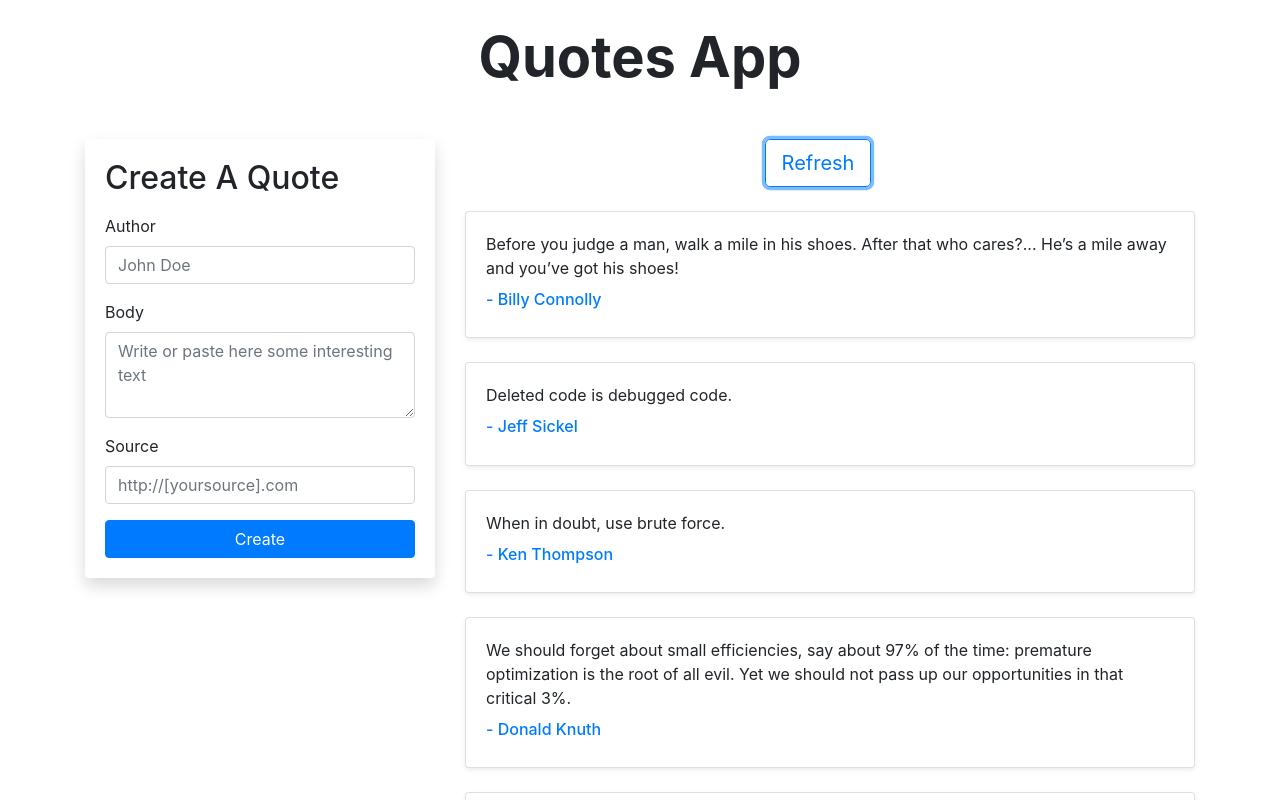
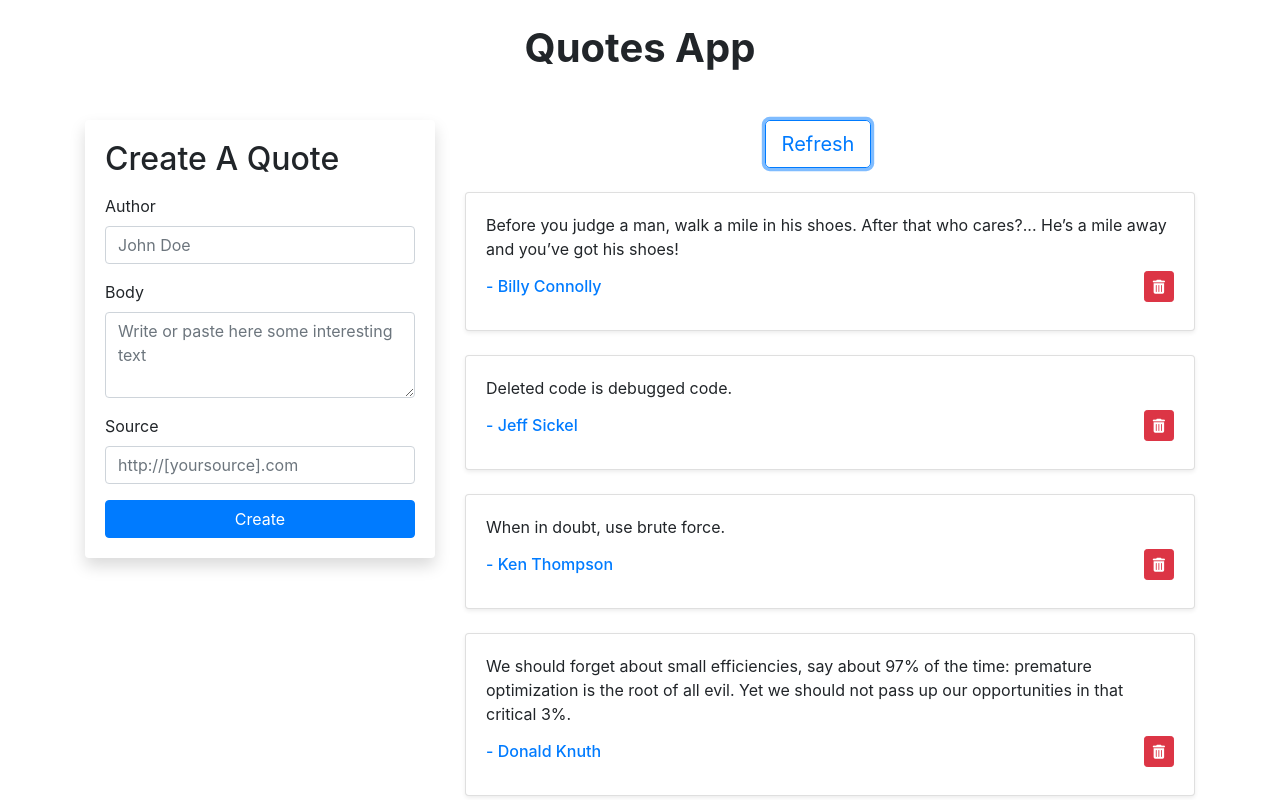
Before and after one commit to njokdan/react-quotes-app, a React (Create React App) app: page / in a window 1280 px wide. Both pictures are taken after a click on the button "List Quotes". Shown: the top 800 px of the page. Built offline with nearby package versions, Linux system fonts and the light colour scheme; data requests are answered from the project's data file.

Commit message:
Setup delelet quote operation

```diff
--- a/public/index.html
+++ b/public/index.html
@@ -24,6 +24,7 @@
       work correctly both with client-side routing and a non-root public URL.
       Learn how to configure a non-root public URL by running `npm run build`.
     -->
+    <script src="https://kit.fontawesome.com/b0bdae6d11.js"></script>
     <title>CCN Quotes</title>
   </head>
   <body>
--- a/src/App.js
+++ b/src/App.js
@@ -33,7 +33,6 @@ function App() {
         }
       };
       await axios.post('http://localhost:3001/quotes', formData, config);
-      getQuotes();
     } catch (error) {
       console.log(error);
     }
@@ -42,10 +41,24 @@ function App() {
   // EDIT:::quote
 
   // DELETE:::quote
+  const deleteQuote = async id => {
+    try {
+      await axios.delete(`http://localhost:3001/quotes/${id}`);
+    } catch (error) {
+      console.log(error);
+    }
+  };
 
   return (
     <QuoteProvider
-      value={{ quotes, getQuotes, createQuote, loading, setLoading }}>
+      value={{
+        quotes,
+        getQuotes,
+        createQuote,
+        deleteQuote,
+        loading,
+        setLoading
+      }}>
       <Dashboard />
     </QuoteProvider>
   );
--- a/src/components/CreateQuote.js
+++ b/src/components/CreateQuote.js
@@ -4,7 +4,9 @@ import { Card, Form, Button, Spinner } from 'react-bootstrap';
 import QuoteContext from '../context';
 
 const CreateQuote = () => {
-  const { createQuote, loading, setLoading } = useContext(QuoteContext);
+  const { createQuote, getQuotes, loading, setLoading } = useContext(
+    QuoteContext
+  );
   const [formData, setFormData] = useState({
     author: '',
     body: '',
@@ -21,6 +23,7 @@ const CreateQuote = () => {
       setLoading(false);
       createQuote(formData);
       setFormData({ author: '', body: '', source: '' });
+      getQuotes();
     }, 400);
   };
 
--- a/src/components/QuoteList/QuoteList.js
+++ b/src/components/QuoteList/QuoteList.js
@@ -1,4 +1,4 @@
-import React, { useState, useContext } from 'react';
+import React, { useContext } from 'react';
 import { Card, Button, Spinner, Image } from 'react-bootstrap';
 
 import QuoteContext from '../../context';
@@ -8,7 +8,7 @@ import quoteListStyles from './quoteList.module.scss';
 const { quoteCard } = quoteListStyles;
 
 const QuoteList = () => {
-  const { quotes, getQuotes } = useContext(QuoteContext);
+  const { quotes, getQuotes, deleteQuote } = useContext(QuoteContext);
   const { loading, setLoading } = useContext(QuoteContext);
 
   const handleGetQuotes = () => {
@@ -16,7 +16,14 @@ const QuoteList = () => {
     setTimeout(() => {
       setLoading(false);
       getQuotes();
-    }, 700);
+    }, 500);
+  };
+
+  const handleDeleteQuote = id => {
+    if (window.confirm('Are you sure that you want to delete this quote?')) {
+      deleteQuote(id);
+      getQuotes();
+    }
   };
 
   return (
@@ -50,13 +57,19 @@ const QuoteList = () => {
           <Card className={`${quoteCard}`} key={quote.id}>
             <Card.Body>
               <Card.Text>{quote.body}</Card.Text>
-              <Card.Subtitle className='mb-2 text-muted'>
+              <Card.Subtitle className='d-flex align-items-center justify-content-between mb-2 text-muted'>
                 <Card.Link
                   href={`${quote.source}`}
                   target='_blank'
                   rel='noopener noreferrer'>
                   - {quote.author}
                 </Card.Link>
+                <Button
+                  size='sm'
+                  variant='danger'
+                  onClick={() => handleDeleteQuote(quote.id)}>
+                  <i class='fas fa-trash-alt'></i>
+                </Button>
               </Card.Subtitle>
             </Card.Body>
           </Card>
--- a/src/components/Title.js
+++ b/src/components/Title.js
@@ -5,7 +5,7 @@ const Title = () => (
   <Row>
     <Col xs='12'>
       <section className='pt-4 pb-5'>
-        <h1 className='display-4 text-center font-weight-bold m-0'>
+        <h1 className='display-5 text-center font-weight-bold m-0'>
           Quotes App
         </h1>
       </section>
```
